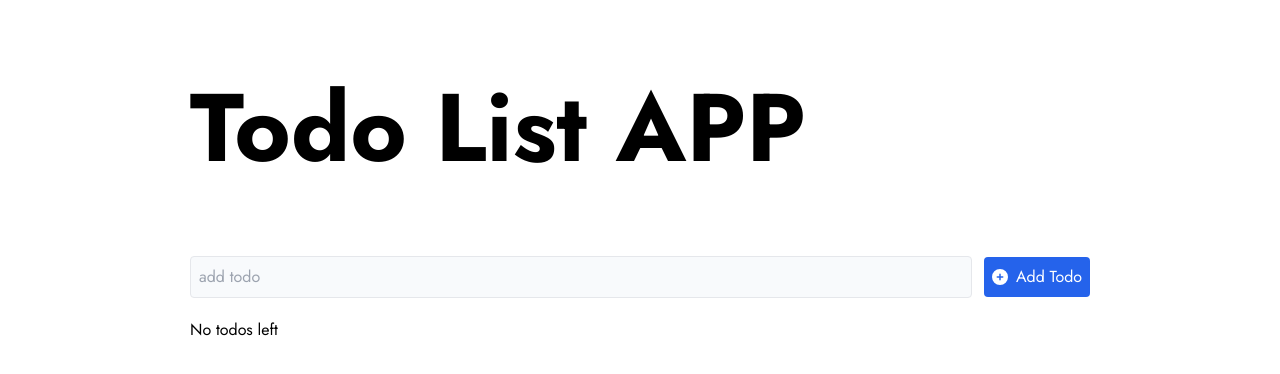
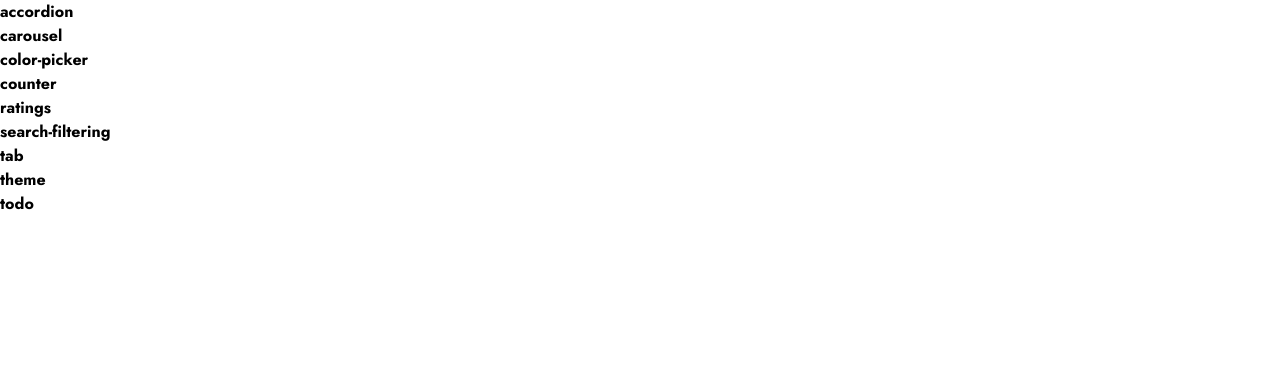
Before and after one commit to Mark-Alexis-Posadas/react-typescript-projects, a React (Vite) app: page / in a window 1280 px wide. Shown: the top 374 px of the page. Built offline with nearby package versions, Linux system fonts and the light colour scheme.

Commit message:
added dynamic routes

```diff
--- a/package.json
+++ b/package.json
@@ -15,11 +15,14 @@
     "@fortawesome/free-solid-svg-icons": "^6.5.2",
     "@fortawesome/react-fontawesome": "^0.2.2",
     "react": "^18.2.0",
-    "react-dom": "^18.2.0"
+    "react-dom": "^18.2.0",
+    "react-router-dom": "^6.24.0",
+    "uuid": "^10.0.0"
   },
   "devDependencies": {
     "@types/react": "^18.2.66",
     "@types/react-dom": "^18.2.22",
+    "@types/uuid": "^10.0.0",
     "@typescript-eslint/eslint-plugin": "^7.2.0",
     "@typescript-eslint/parser": "^7.2.0",
     "@vitejs/plugin-react": "^4.2.1",
--- a/src/App.tsx
+++ b/src/App.tsx
@@ -1,10 +1,22 @@
 import React from "react";
-import Todo from "./pages/Todo";
+import { Route, Routes } from "react-router-dom";
+import { projectList, Types } from "./data/project-list";
+import ProjectDetails from "./ProjectDetails";
+import Projects from "./Projects";
 
 const App: React.FC = () => {
   return (
     <>
-      <Todo />
+      <Routes>
+        <Route path="/" element={<Projects />} />
+        {projectList.map((project: Types) => (
+          <Route
+            key={project.id}
+            path={`/${project.title}`}
+            element={<ProjectDetails project={project} />}
+          />
+        ))}
+      </Routes>
     </>
   );
 };
--- /dev/null
+++ b/src/ProjectDetails.tsx
@@ -0,0 +1,21 @@
+import React from "react";
+import { Types } from "./data/project-list"; // Import Types interface
+import { Link } from "react-router-dom";
+
+interface ProjectDetailsProps {
+  project: Types;
+}
+
+const ProjectDetails: React.FC<ProjectDetailsProps> = ({ project }) => {
+  return (
+    <div>
+      <button>
+        <Link to="/">Back</Link>
+      </button>
+      <h2>{project.title}</h2>
+      {/* Render additional details about the project */}
+    </div>
+  );
+};
+
+export default ProjectDetails;
--- /dev/null
+++ b/src/Projects.tsx
@@ -0,0 +1,21 @@
+import React from "react";
+import { Link } from "react-router-dom";
+import { projectList, Types } from "./data/project-list"; // Import projectList and Types interface
+
+const Projects: React.FC = () => {
+  return (
+    <nav>
+      <ul>
+        {projectList.map((project: Types) => (
+          <li key={project.id}>
+            <Link to={`/${project.title}`}>
+              <h2 className="font-bold">{project.title}</h2>
+            </Link>
+          </li>
+        ))}
+      </ul>
+    </nav>
+  );
+};
+
+export default Projects;
--- /dev/null
+++ b/src/data/project-list.ts
@@ -0,0 +1,18 @@
+import { v4 as uuidv4 } from "uuid";
+// import { IconProp } from "@fortawesome/fontawesome-svg-core";
+export interface Types {
+  id: string;
+  title: string;
+  // icon: IconProp;
+}
+export const projectList: Types[] = [
+  { id: uuidv4(), title: "accordion" },
+  { id: uuidv4(), title: "carousel" },
+  { id: uuidv4(), title: "color-picker" },
+  { id: uuidv4(), title: "counter" },
+  { id: uuidv4(), title: "ratings" },
+  { id: uuidv4(), title: "search-filtering" },
+  { id: uuidv4(), title: "tab" },
+  { id: uuidv4(), title: "theme" },
+  { id: uuidv4(), title: "todo" },
+];
--- a/src/main.tsx
+++ b/src/main.tsx
@@ -1,10 +1,13 @@
-import React from 'react'
-import ReactDOM from 'react-dom/client'
-import App from './App.tsx'
-import './index.css'
+import React from "react";
+import ReactDOM from "react-dom/client";
+import { BrowserRouter } from "react-router-dom";
+import App from "./App.tsx";
+import "./index.css";
 
-ReactDOM.createRoot(document.getElementById('root')!).render(
+ReactDOM.createRoot(document.getElementById("root")!).render(
   <React.StrictMode>
-    <App />
-  </React.StrictMode>,
-)
+    <BrowserRouter>
+      <App />
+    </BrowserRouter>
+  </React.StrictMode>
+);
```
Also changed, not shown: 1 other file (tests, documents, lock files or other folders).
